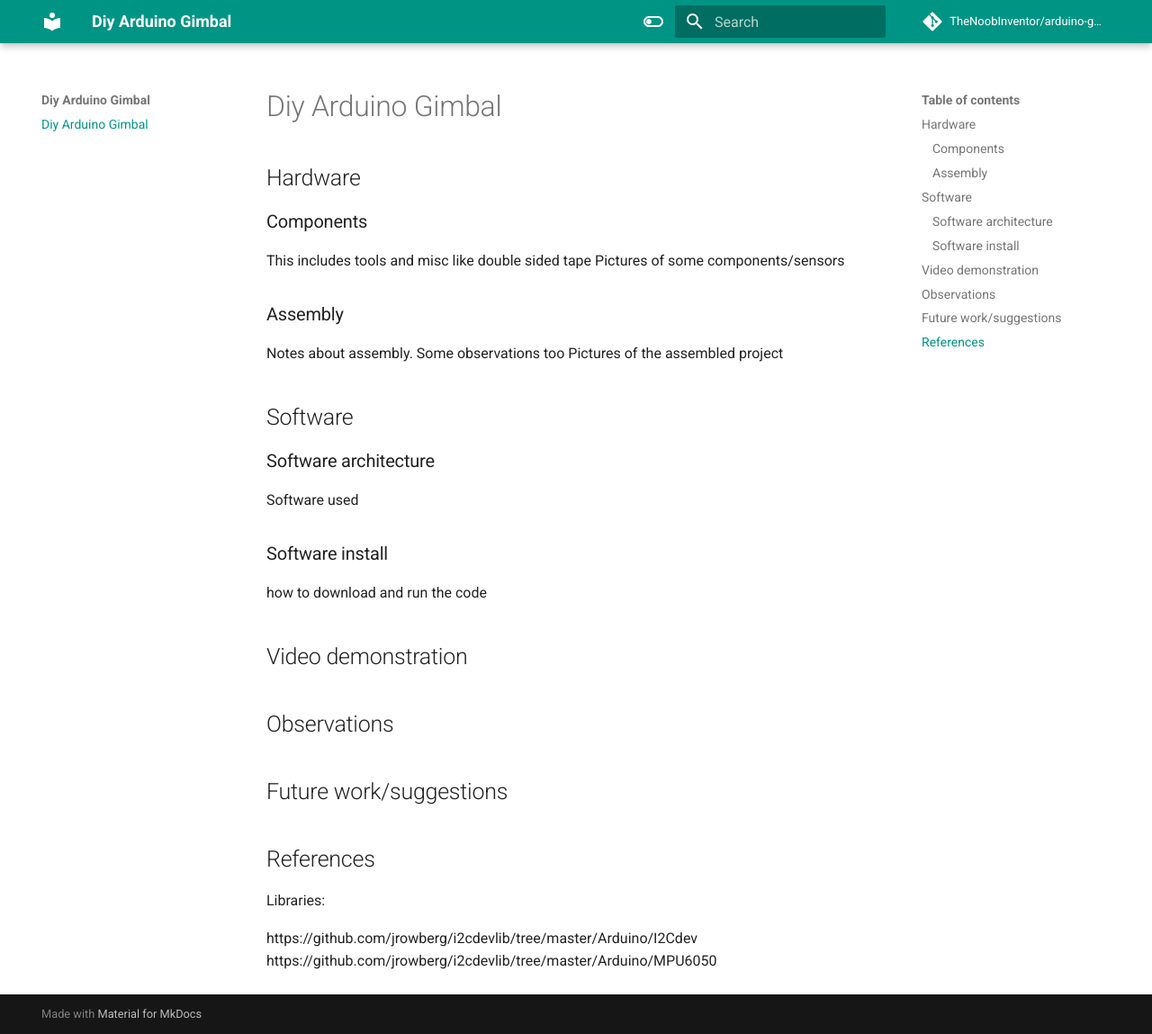
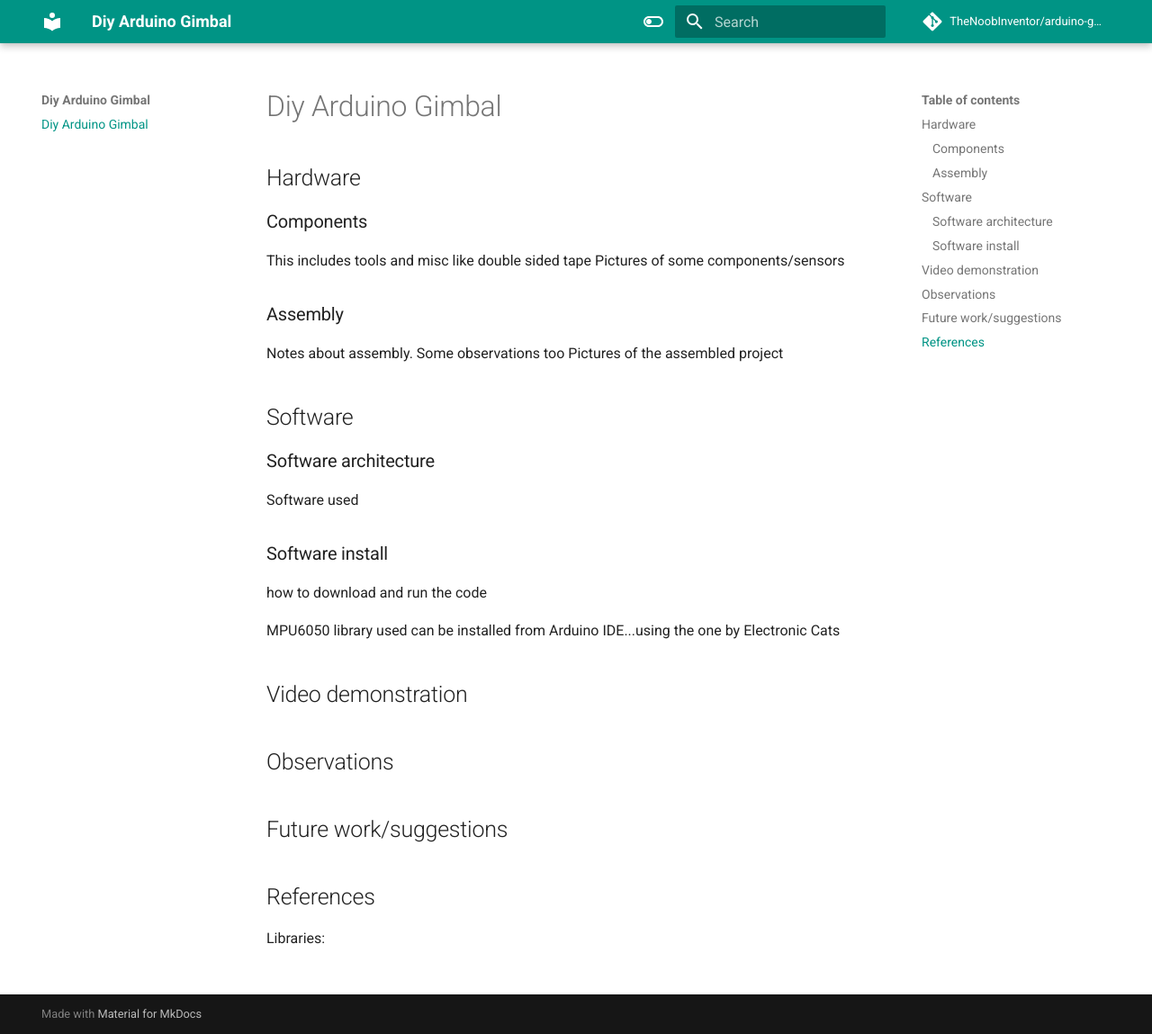
Before and after one commit to TheNoobInventor/arduino-gimbal, an MkDocs documentation site: the page built from docs/index.md, in a window 1280 px wide and 1149 px high. Shown: the whole window at 90% size. Built offline with MkDocs 1.6.1 and Material for MkDocs 9.7.7, drawn with Linux system fonts in a browser that asks for light colours; comment, search, counter and statistics services are not loaded; some of the changed lines change nothing that is shown.

```diff
--- a/docs/index.md
+++ b/docs/index.md
@@ -18,6 +18,8 @@
 ### Software install
 how to download and run the code
 
+MPU6050 library used can be installed from Arduino IDE...using the one by Electronic Cats
+
 ## Video demonstration
 
 ## Observations
@@ -26,6 +28,3 @@
 
 ## References
 Libraries:
-
-https://github.com/jrowberg/i2cdevlib/tree/master/Arduino/I2Cdev
-https://github.com/jrowberg/i2cdevlib/tree/master/Arduino/MPU6050
```
Also changed, not shown: 1 other file.
